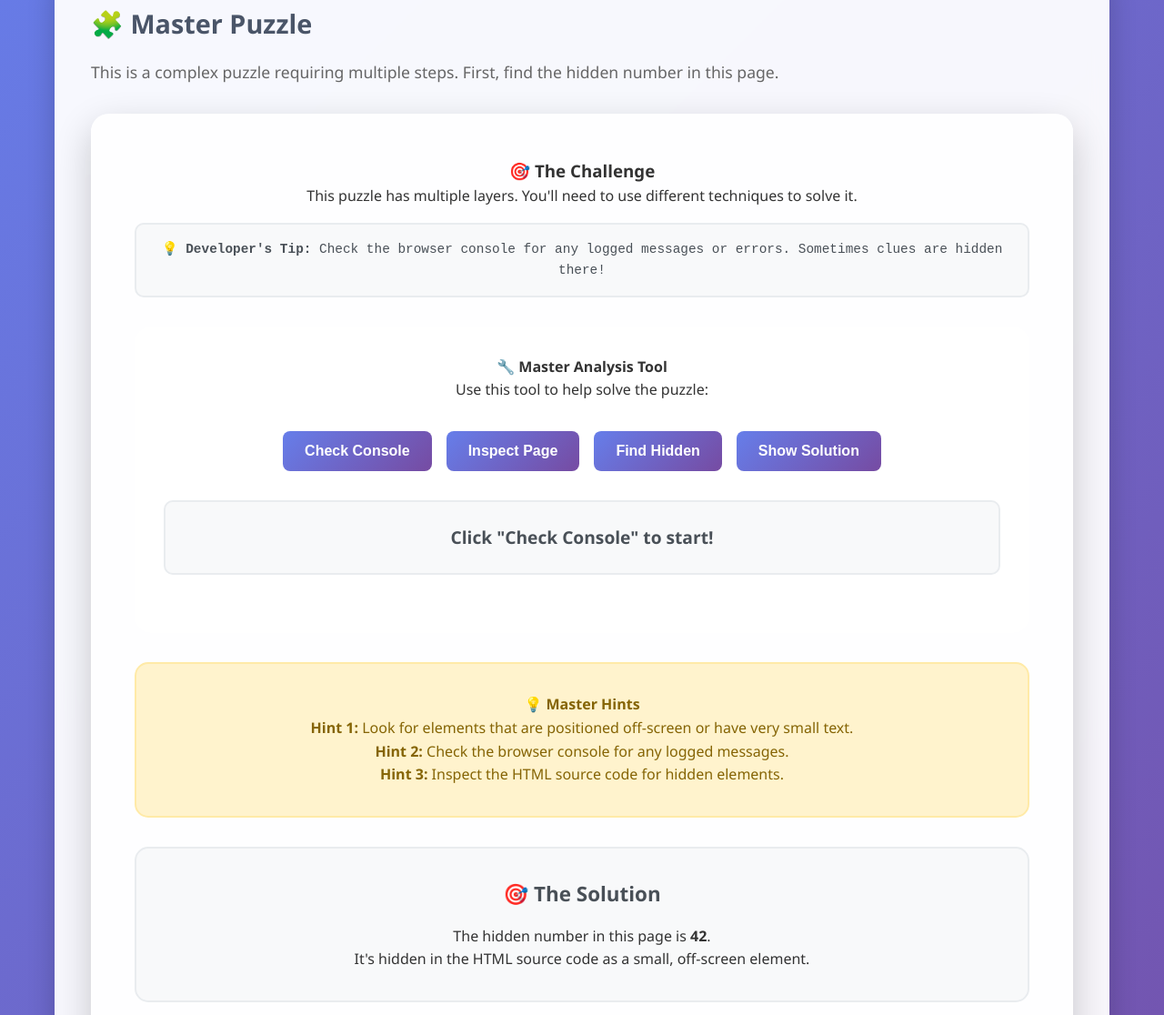
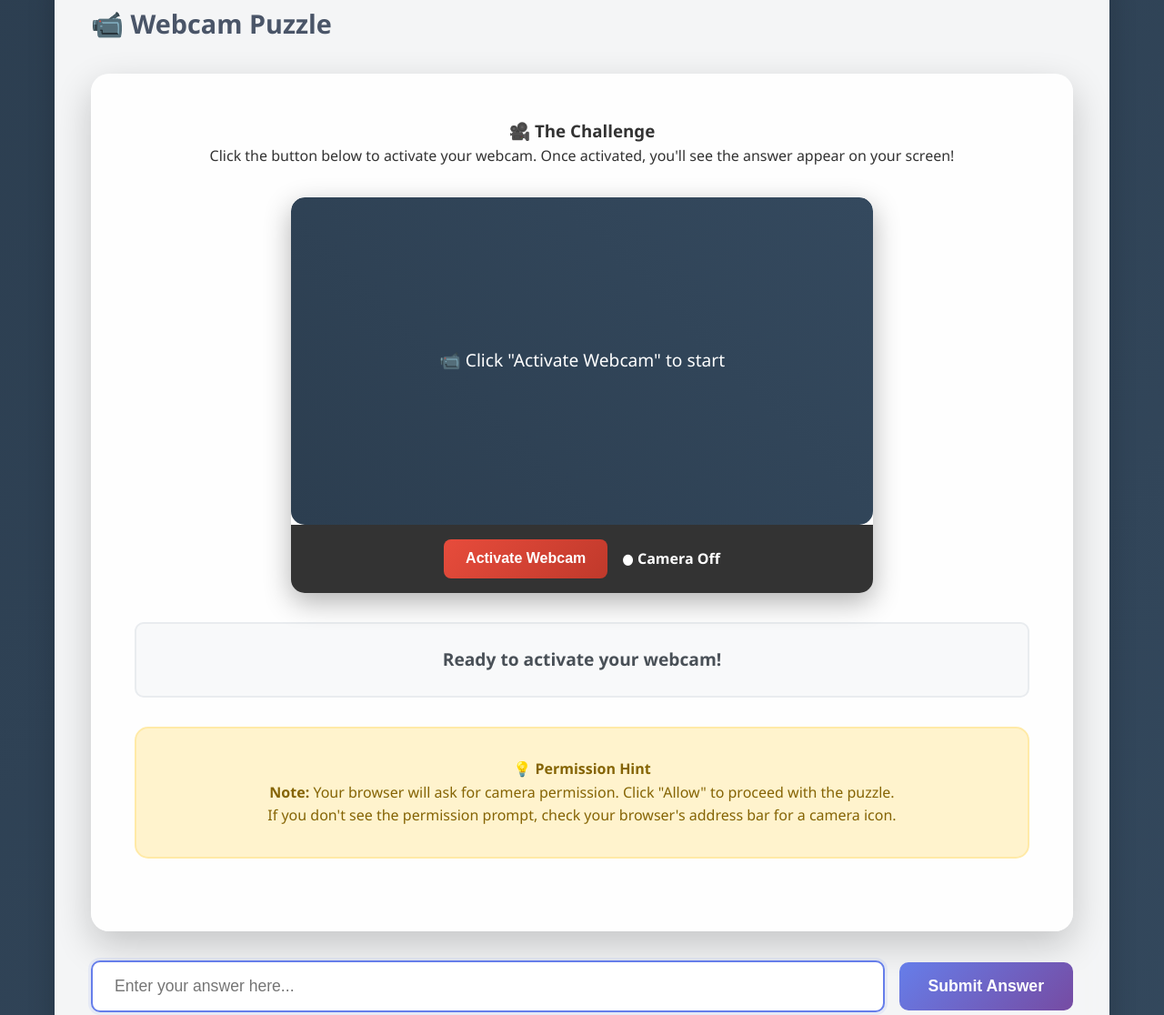
Before and after one commit to edwjchen/alvin-puzzle-hunt, a website: page puzzle11.html in a window 1280 px wide. Shown: the part 187-1303 px from the top of the page at 91% size. Drawn offline with Linux system fonts and the light colour scheme.

Commit message:
puzzle 11

```diff
--- a/puzzle-script.js
+++ b/puzzle-script.js
@@ -280,9 +280,7 @@ function getObfuscatedAnswers() {
         3: ["9e3669d19b675bd57058fd4664205d2a"],
         4: ["5828d49f807e44f7ec77eccf7dd18a2f"],
         5: ["3899dcbab79f92af727c2190bbd8abc5"],
-        6: [
-            "3d8b6c2ce0612662a0c5054feda8fba3",
-        ],
+        6: ["3d8b6c2ce0612662a0c5054feda8fba3"],
         7: ["e8984b9da2f51f375a80360246755854"],
         8: [
             "54418875ec249dd4b51d368ae3f9dcef",
@@ -1068,7 +1066,7 @@ function showCompletionScreen(puzzleNumber) {
 function goToNextPuzzle(currentPuzzleNumber) {
     const nextPuzzle = parseInt(currentPuzzleNumber) + 1;
     if (nextPuzzle <= 14) {
-        window.location.href = `puzzle.html?puzzle=${nextPuzzle}`;
+        window.location.href = `puzzle${nextPuzzle}.html`;
     } else {
         // All puzzles completed!
         showAllCompletedScreen();
--- a/puzzle11.html
+++ b/puzzle11.html
@@ -3,14 +3,14 @@
 <head>
     <meta charset="UTF-8">
     <meta name="viewport" content="width=device-width, initial-scale=1.0">
-    <title>Puzzle 11: Master Challenge 1 - Alvin Puzzle Hunt</title>
+    <title>Puzzle 11: Webcam Activation - Alvin Puzzle Hunt</title>
     <link rel="stylesheet" href="styles.css">
     <link rel="stylesheet" href="puzzle-styles.css">
     <style>
         .puzzle11-theme {
-            background: linear-gradient(135deg, #667eea 0%, #764ba2 100%);
+            background: linear-gradient(135deg, #2c3e50 0%, #34495e 100%);
         }
-        .master-puzzle {
+        .webcam-puzzle {
             background: rgba(255, 255, 255, 0.95);
             border-radius: 20px;
             padding: 3rem;
@@ -18,40 +18,41 @@
             text-align: center;
             box-shadow: 0 15px 40px rgba(0, 0, 0, 0.2);
         }
-        .hidden-number {
-            position: absolute;
-            top: -1000px;
-            left: -1000px;
-            color: #667eea;
-            font-size: 0.1px;
-            opacity: 0.01;
+        .webcam-container {
+            position: relative;
+            max-width: 640px;
+            margin: 2rem auto;
+            border-radius: 15px;
+            overflow: hidden;
+            box-shadow: 0 10px 30px rgba(0, 0, 0, 0.3);
         }
-        .console-hint {
-            background: #f8f9fa;
-            border: 2px solid #e9ecef;
-            border-radius: 10px;
+        .webcam-video {
+            width: 100%;
+            height: auto;
+            display: block;
+            background: #000;
+        }
+        .webcam-placeholder {
+            width: 100%;
+            height: 360px;
+            background: linear-gradient(45deg, #2c3e50, #34495e);
+            display: flex;
+            align-items: center;
+            justify-content: center;
+            color: white;
+            font-size: 1.2rem;
+            border-radius: 15px;
+        }
+        .webcam-controls {
+            background: rgba(0, 0, 0, 0.8);
             padding: 1rem;
-            margin: 1rem 0;
-            font-family: 'Courier New', monospace;
-            font-size: 0.9rem;
-            color: #495057;
-        }
-        .master-tool {
-            background: rgba(255, 255, 255, 0.1);
-            border-radius: 15px;
-            padding: 2rem;
-            margin: 2rem 0;
-            backdrop-filter: blur(10px);
-        }
-        .tool-buttons {
             display: flex;
             gap: 1rem;
             justify-content: center;
-            flex-wrap: wrap;
-            margin: 2rem 0;
+            align-items: center;
         }
-        .tool-btn {
-            background: linear-gradient(135deg, #667eea, #764ba2);
+        .webcam-btn {
+            background: linear-gradient(135deg, #e74c3c, #c0392b);
             color: white;
             border: none;
             padding: 0.8rem 1.5rem;
@@ -61,11 +62,16 @@
             font-weight: 600;
             transition: all 0.3s ease;
         }
-        .tool-btn:hover {
+        .webcam-btn:hover {
             transform: translateY(-2px);
-            box-shadow: 0 6px 20px rgba(102, 126, 234, 0.4);
+            box-shadow: 0 6px 20px rgba(231, 76, 60, 0.4);
         }
-        .result-display {
+        .webcam-btn:disabled {
+            background: #7f8c8d;
+            cursor: not-allowed;
+            transform: none;
+        }
+        .webcam-status {
             background: #f8f9fa;
             border: 2px solid #e9ecef;
             border-radius: 10px;
@@ -76,26 +82,7 @@
             color: #495057;
             text-align: center;
         }
-        .step-by-step {
-            background: white;
-            border-radius: 15px;
-            padding: 2rem;
-            margin: 2rem 0;
-            box-shadow: 0 4px 15px rgba(0, 0, 0, 0.1);
-        }
-        .step {
-            background: #f8f9fa;
-            border-left: 4px solid #667eea;
-            padding: 1rem;
-            margin: 1rem 0;
-            border-radius: 0 8px 8px 0;
-        }
-        .step-number {
-            font-weight: bold;
-            color: #667eea;
-            font-size: 1.1rem;
-        }
-        .master-hint {
+        .permission-hint {
             background: #fff3cd;
             border: 2px solid #ffeaa7;
             border-radius: 15px;
@@ -103,91 +90,75 @@
             margin: 2rem 0;
             color: #856404;
         }
+        .error-message {
+            background: #f8d7da;
+            border: 2px solid #f5c6cb;
+            border-radius: 10px;
+            padding: 1rem;
+            margin: 1rem 0;
+            color: #721c24;
+        }
     </style>
 </head>
 <body class="puzzle11-theme">
     <div class="container">
         <header class="puzzle-header">
             <button class="back-btn" onclick="goBack()">← Back to Puzzles</button>
-            <h1>Puzzle <span id="puzzle-number">11</span>: Master Challenge 1</h1>
+            <h1>Puzzle <span id="puzzle-number">11</span>: Webcam Activation</h1>
         </header>
 
         <main class="puzzle-main">
             <div class="puzzle-content">
                 <div class="puzzle-description">
-                    <h2>🧩 Master Puzzle</h2>
-                    <p>This is a complex puzzle requiring multiple steps. First, find the hidden number in this page.</p>
+                    <h2>📹 Webcam Puzzle</h2>
                 </div>
 
                 <div class="puzzle-area">
-                    <div class="master-puzzle">
-                        <h3>🎯 The Challenge</h3>
-                        <p>This puzzle has multiple layers. You'll need to use different techniques to solve it.</p>
+                    <div class="webcam-puzzle">
+                        <h3>🎥 The Challenge</h3>
+                        <p>Click the button below to activate your webcam. Once activated, you'll see the answer appear on your screen!</p>
 
-                        <div class="console-hint">
-                            <strong>💡 Developer's Tip:</strong> Check the browser console for any logged messages or errors. Sometimes clues are hidden there!
-                        </div>
-
-                        <div class="master-tool">
-                            <h4>🔧 Master Analysis Tool</h4>
-                            <p>Use this tool to help solve the puzzle:</p>
-                            <div class="tool-buttons">
-                                <button class="tool-btn" onclick="checkConsole()">Check Console</button>
-                                <button class="tool-btn" onclick="inspectPage()">Inspect Page</button>
-                                <button class="tool-btn" onclick="findHidden()">Find Hidden</button>
-                                <button class="tool-btn" onclick="showSolution()">Show Solution</button>
+                        <div class="webcam-container">
+                            <video id="webcam-video" class="webcam-video" autoplay muted style="display: none;"></video>
+                            <div id="webcam-placeholder" class="webcam-placeholder">
+                                📹 Click "Activate Webcam" to start
                             </div>
-                            <div class="result-display" id="result-display">
-                                Click "Check Console" to start!
+                            <div class="webcam-controls">
+                                <button id="webcam-btn" class="webcam-btn" onclick="toggleWebcam()">
+                                    Activate Webcam
+                                </button>
+                                <span id="webcam-indicator" style="color: white; font-weight: bold;">
+                                    ● Camera Off
+                                </span>
                             </div>
                         </div>
 
-                        <div class="master-hint">
-                            <h4>💡 Master Hints</h4>
-                            <p><strong>Hint 1:</strong> Look for elements that are positioned off-screen or have very small text.</p>
-                            <p><strong>Hint 2:</strong> Check the browser console for any logged messages.</p>
-                            <p><strong>Hint 3:</strong> Inspect the HTML source code for hidden elements.</p>
+                        <div class="webcam-status" id="webcam-status">
+                            Ready to activate your webcam!
                         </div>
 
-                        <div class="step-by-step" id="solution-steps" style="display: none;">
-                            <h4>📝 Step-by-Step Solution</h4>
-                            <div class="step">
-                                <div class="step-number">Step 1:</div>
-                                <p>Look for hidden elements in the HTML source code.</p>
-                            </div>
-                            <div class="step">
-                                <div class="step-number">Step 2:</div>
-                                <p>Find the hidden number: 42</p>
-                            </div>
-                            <div class="step">
-                                <div class="step-number">Step 3:</div>
-                                <p>Use this number as the answer to the puzzle.</p>
-                            </div>
-                            <div class="step">
-                                <div class="step-number">Answer:</div>
-                                <p><strong>42</strong></p>
-                            </div>
+                        <div class="permission-hint">
+                            <h4>💡 Permission Hint</h4>
+                            <p><strong>Note:</strong> Your browser will ask for camera permission. Click "Allow" to proceed with the puzzle.</p>
+                            <p>If you don't see the permission prompt, check your browser's address bar for a camera icon.</p>
                         </div>
 
-                        <div class="puzzle-box">
-                            <h3>🎯 The Solution</h3>
-                            <p>The hidden number in this page is <strong>42</strong>.</p>
-                            <p>It's hidden in the HTML source code as a small, off-screen element.</p>
+                        <div id="error-container"></div>
+
+                        <div class="puzzle-box" id="answer-reveal" style="display: none;">
+                            <h3>🎯 The Answer</h3>
+                            <p>Great! Your webcam is now active. The answer to this puzzle is:</p>
+                            <p><strong>676767676767</strong></p>
+                            <p>You successfully activated your webcam to solve this puzzle!</p>
                         </div>
                     </div>
                 </div>
 
                 <div class="puzzle-actions">
-                    <input type="text" id="answer-input" placeholder="What is the hidden number?" class="answer-input">
+                    <input type="text" id="answer-input" placeholder="What is the answer revealed when you activate the webcam?" class="answer-input">
                     <button class="submit-btn" onclick="submitAnswer()">Submit Answer</button>
                 </div>
 
-                <div class="puzzle-hints">
-                    <button class="hint-btn" onclick="toggleHint()">Show Hint</button>
-                    <div id="hint-content" class="hint-content hidden">
-                        <p>Check the console for any logged messages or errors. Sometimes developers hide clues in the HTML source code!</p>
-                    </div>
-                </div>
             </div>
         </main>
 
@@ -196,37 +167,115 @@
         </footer>
     </div>
 
-    <!-- Hidden clue in the HTML source -->
-    <div class="hidden-number">42</div>
-
     <script src="puzzle-script.js"></script>
     <script>
-        // Log a message to the console
-        console.log("Hidden number found: 42");
+        let webcamStream = null;
+        let isWebcamActive = false;
 
-        function checkConsole() {
-            const result = document.getElementById('result-display');
-            result.innerHTML = 'Check the browser console (F12) for logged messages!<br>Look for "Hidden number found: 42"';
-        }
+        async function toggleWebcam() {
+            const video = document.getElementById('webcam-video');
+            const placeholder = document.getElementById('webcam-placeholder');
+            const button = document.getElementById('webcam-btn');
+            const indicator = document.getElementById('webcam-indicator');
+            const status = document.getElementById('webcam-status');
+            const answerReveal = document.getElementById('answer-reveal');
+            const errorContainer = document.getElementById('error-container');
 
-        function inspectPage() {
-            const result = document.getElementById('result-display');
-            result.innerHTML = 'Inspect the HTML source code (Ctrl+U or Cmd+U)!<br>Look for elements with very small text or positioned off-screen.';
-        }
+            // Clear any previous errors
+            errorContainer.innerHTML = '';
 
-        function findHidden() {
-            const result = document.getElementById('result-display');
-            result.innerHTML = 'Look for elements with class "hidden-number" in the HTML source!<br>The hidden number is 42.';
-        }
+            if (!isWebcamActive) {
+                try {
+                    // Request webcam access
+                    webcamStream = await navigator.mediaDevices.getUserMedia({
+                        video: {
+                            width: { ideal: 640 },
+                            height: { ideal: 480 }
+                        },
+                        audio: false
+                    });
 
-        function showSolution() {
-            document.getElementById('solution-steps').style.display = 'block';
-            document.getElementById('solution-steps').scrollIntoView({ behavior: 'smooth' });
+                    // Set video source
+                    video.srcObject = webcamStream;
+                    video.style.display = 'block';
+                    placeholder.style.display = 'none';
+
+                    // Update UI
+                    button.textContent = 'Deactivate Webcam';
+                    button.style.background = 'linear-gradient(135deg, #27ae60, #2ecc71)';
+                    indicator.textContent = '● Camera On';
+                    indicator.style.color = '#27ae60';
+                    status.textContent = 'Webcam activated successfully! Look at the answer below.';
+                    status.style.background = '#d4edda';
+                    status.style.borderColor = '#c3e6cb';
+                    status.style.color = '#155724';
+
+                    // Show the answer
+                    answerReveal.style.display = 'block';
+                    answerReveal.scrollIntoView({ behavior: 'smooth' });
+
+                    isWebcamActive = true;
+
+                } catch (error) {
+                    console.error('Error accessing webcam:', error);
+                    let errorMessage = 'Failed to access webcam. ';
+
+                    if (error.name === 'NotAllowedError') {
+                        errorMessage += 'Please allow camera permission and try again.';
+                    } else if (error.name === 'NotFoundError') {
+                        errorMessage += 'No camera found on this device.';
+                    } else if (error.name === 'NotReadableError') {
+                        errorMessage += 'Camera is being used by another application.';
+                    } else {
+                        errorMessage += 'Please check your camera settings and try again.';
+                    }
+
+                    errorContainer.innerHTML = `<div class="error-message">${errorMessage}</div>`;
+                    status.textContent = 'Webcam activation failed. Please try again.';
+                    status.style.background = '#f8d7da';
+                    status.style.borderColor = '#f5c6cb';
+                    status.style.color = '#721c24';
+                }
+            } else {
+                // Stop webcam
+                if (webcamStream) {
+                    webcamStream.getTracks().forEach(track => track.stop());
+                    webcamStream = null;
+                }
+
+                // Update UI
+                video.style.display = 'none';
+                placeholder.style.display = 'flex';
+                button.textContent = 'Activate Webcam';
+                button.style.background = 'linear-gradient(135deg, #e74c3c, #c0392b)';
+                indicator.textContent = '● Camera Off';
+                indicator.style.color = '#e74c3c';
+                status.textContent = 'Webcam deactivated. Click the button to activate again.';
+                status.style.background = '#f8f9fa';
+                status.style.borderColor = '#e9ecef';
+                status.style.color = '#495057';
+
+                // Hide the answer
+                answerReveal.style.display = 'none';
+
+                isWebcamActive = false;
+            }
         }
 
         function goBack() {
+            // Stop webcam before leaving
+            if (webcamStream) {
+                webcamStream.getTracks().forEach(track => track.stop());
+            }
             window.location.href = "index.html";
         }
+
+        // Clean up webcam when page is unloaded
+        window.addEventListener('beforeunload', function() {
+            if (webcamStream) {
+                webcamStream.getTracks().forEach(track => track.stop());
+            }
+        });
 
         // Initialize puzzle timer when page loads
         document.addEventListener('DOMContentLoaded', function() {
```
Also changed, not shown: puzzle10.html (+45 -2 lines).
